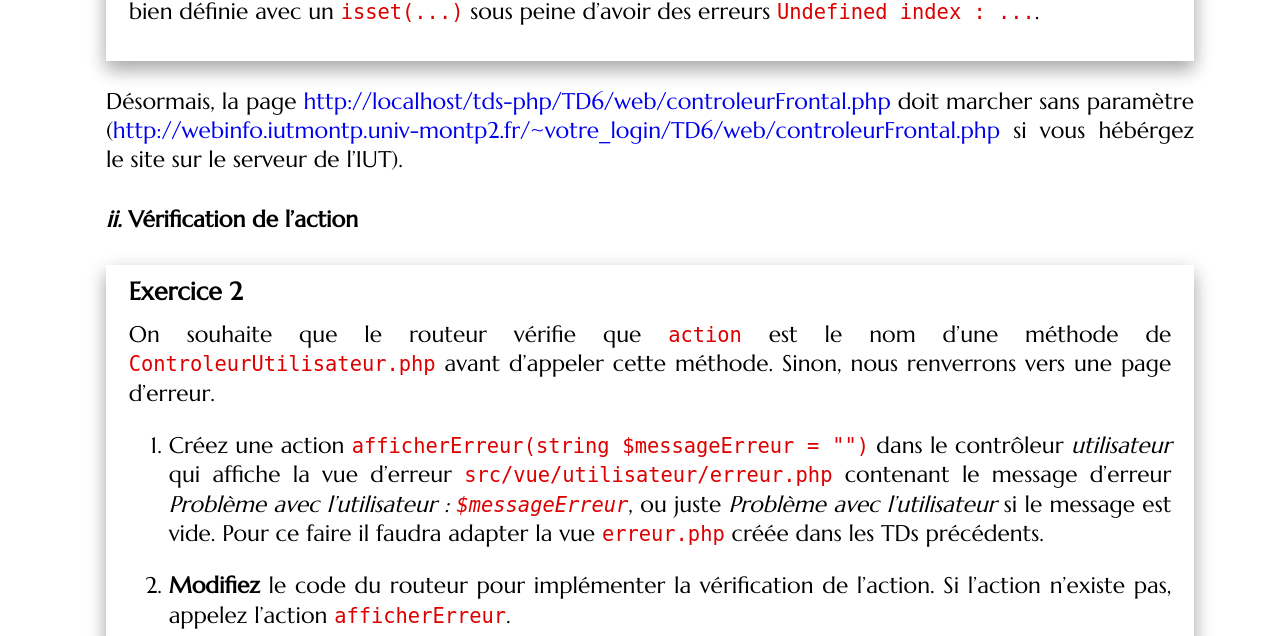
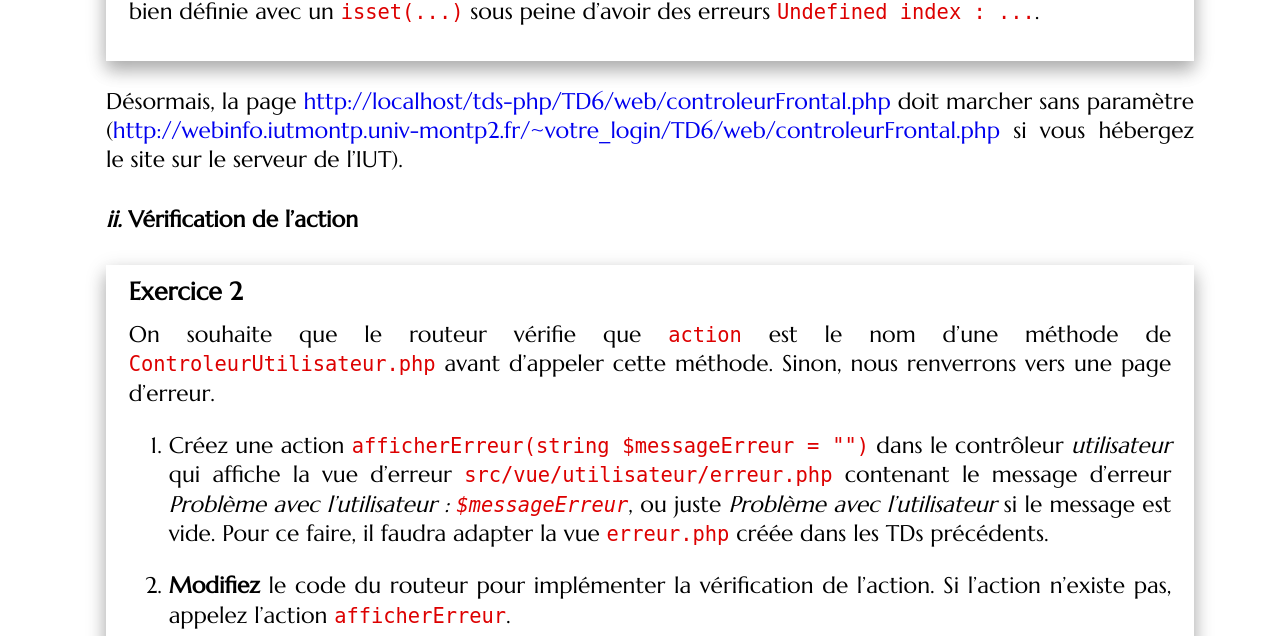
Before and after one commit to romainlebreton/R3.01-DeveloppementWeb, a Jekyll site: the page built from tutorials/tutorial6.md, in a window 1280 px wide and 900 px high, scrolled down 768 px. Shown: the part 144-780 px from the top of the window. Built offline with Jekyll 4.4.1, drawn with Linux system fonts in a browser that asks for light colours; some web fonts are replaced.

Commit message:
Typos TD6

```diff
--- a/tutorials/tutorial6.md
+++ b/tutorials/tutorial6.md
@@ -50,7 +50,7 @@ contrôleur frontal. Nous allons faire en sorte qu'un utilisateur qui arrive sur
 
 </div>
 
-Désormais, la page [http://localhost/tds-php/TD6/web/controleurFrontal.php](http://localhost/tds-php/TD6/web/controleurFrontal.php) doit marcher sans paramètre ([http://webinfo.iutmontp.univ-montp2.fr/~votre_login/TD6/web/controleurFrontal.php](http://webinfo.iutmontp.univ-montp2.fr/~votre_login/TD6/web/controleurFrontal.php) si vous hébérgez le site sur le serveur de l'IUT).
+Désormais, la page [http://localhost/tds-php/TD6/web/controleurFrontal.php](http://localhost/tds-php/TD6/web/controleurFrontal.php) doit marcher sans paramètre ([http://webinfo.iutmontp.univ-montp2.fr/~votre_login/TD6/web/controleurFrontal.php](http://webinfo.iutmontp.univ-montp2.fr/~votre_login/TD6/web/controleurFrontal.php) si vous hébergez le site sur le serveur de l'IUT).
 
 <!-- **Note :** que vous pouvez aussi y accéder avec l'adresse
 [http://webinfo.iutmontp.univ-montp2.fr/~votre_login/TD5/](http://webinfo.iutmontp.univ-montp2.fr/~votre_login/TD5/) :
@@ -68,7 +68,7 @@ vers une page d'erreur.
 1. Créez une action `afficherErreur(string $messageErreur = "")` dans le contrôleur
    *utilisateur* qui affiche la vue d'erreur `src/vue/utilisateur/erreur.php` contenant
    le message d'erreur *Problème avec l'utilisateur : `$messageErreur`*, ou juste
-   *Problème avec l'utilisateur* si le message est vide. Pour ce faire il faudra adapter la vue
+   *Problème avec l'utilisateur* si le message est vide. Pour ce faire, il faudra adapter la vue
    `erreur.php` créée dans les TDs précédents.
 
 3. **Modifiez** le code du routeur pour implémenter la vérification de l'action.
```
Also changed, not shown: other parts of tutorials/tutorial6.md (+1 -1 lines).
